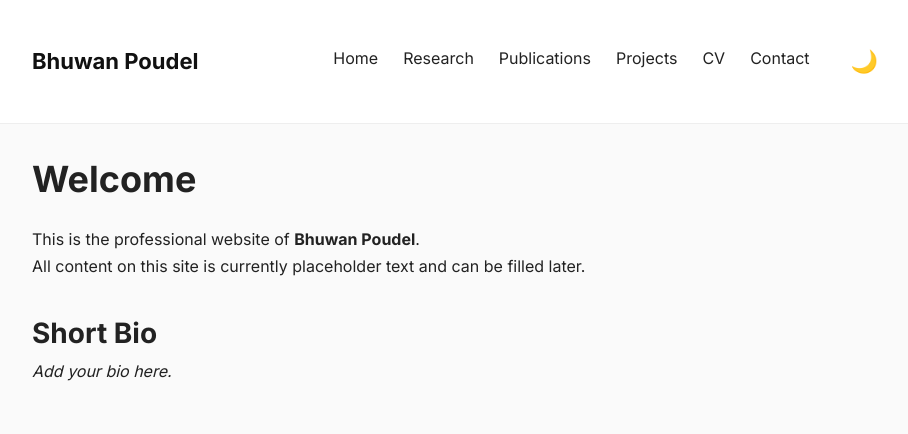
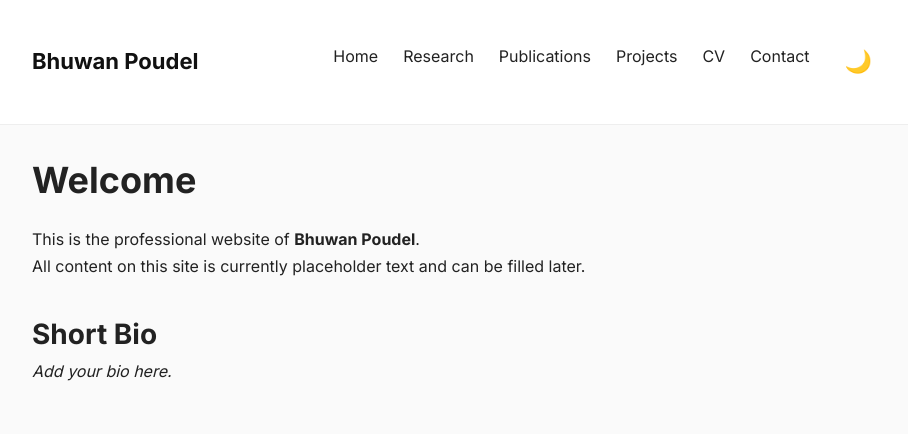
Before and after one commit to pdlbhuwan/pdlbhuwan.github.io, a Jekyll site: the page built from index.md, in a window 1280 px wide. Shown: the top 434 px of the page, without its empty margins (183-1091 px from the left). Built offline with Jekyll 4.4.1, drawn with Linux system fonts in a browser that asks for light colours.

Commit message:
Update style.css

```diff
--- a/assets/css/style.css
+++ b/assets/css/style.css
@@ -8,6 +8,7 @@
     background: #fafafa;
     color: #222;
     line-height: 1.7;
+    transition: background 0.3s ease, color 0.3s ease;
 }
 
 /* Layout */
@@ -25,6 +26,7 @@
     position: sticky;
     top: 0;
     z-index: 999;
+    transition: background 0.3s ease, border-color 0.3s ease;
 }
 
 .header-flex {
@@ -40,6 +42,7 @@
     text-decoration: none;
 }
 
+/* Navigation */
 .navbar ul {
     list-style: none;
     display: flex;
@@ -82,13 +85,13 @@
     border: none;
     cursor: pointer;
     font-size: 22px;
-    margin-left: 12px;
-    padding: 4px;
-    color: #222;
+    padding: 6px 10px;
+    border-radius: 50%;
+    transition: background 0.3s ease, color 0.3s ease;
 }
 
 .theme-toggle:hover {
-    opacity: 0.7;
+    background: rgba(0, 0, 0, 0.05);
 }
 
 /* --- DARK MODE --- */
@@ -97,11 +100,13 @@
     color: #e5e5e5;
 }
 
+/* Dark mode header */
 .dark-mode .site-header {
     background: #1e1e1e;
     border-bottom: 1px solid #333;
 }
 
+/* Dark mode links */
 .dark-mode a {
     color: #9ecbff;
 }
@@ -114,7 +119,18 @@
     color: #fff;
 }
 
+/* Dark mode footer */
 .dark-mode .site-footer {
     color: #ccc;
     border-top: 1px solid #333;
 }
+
+/* Dark mode toggle button */
+.dark-mode .theme-toggle {
+    color: #fff;
+    background: rgba(255, 255, 255, 0.1);
+}
+
+.dark-mode .theme-toggle:hover {
+    background: rgba(255, 255, 255, 0.2);
+}
```
